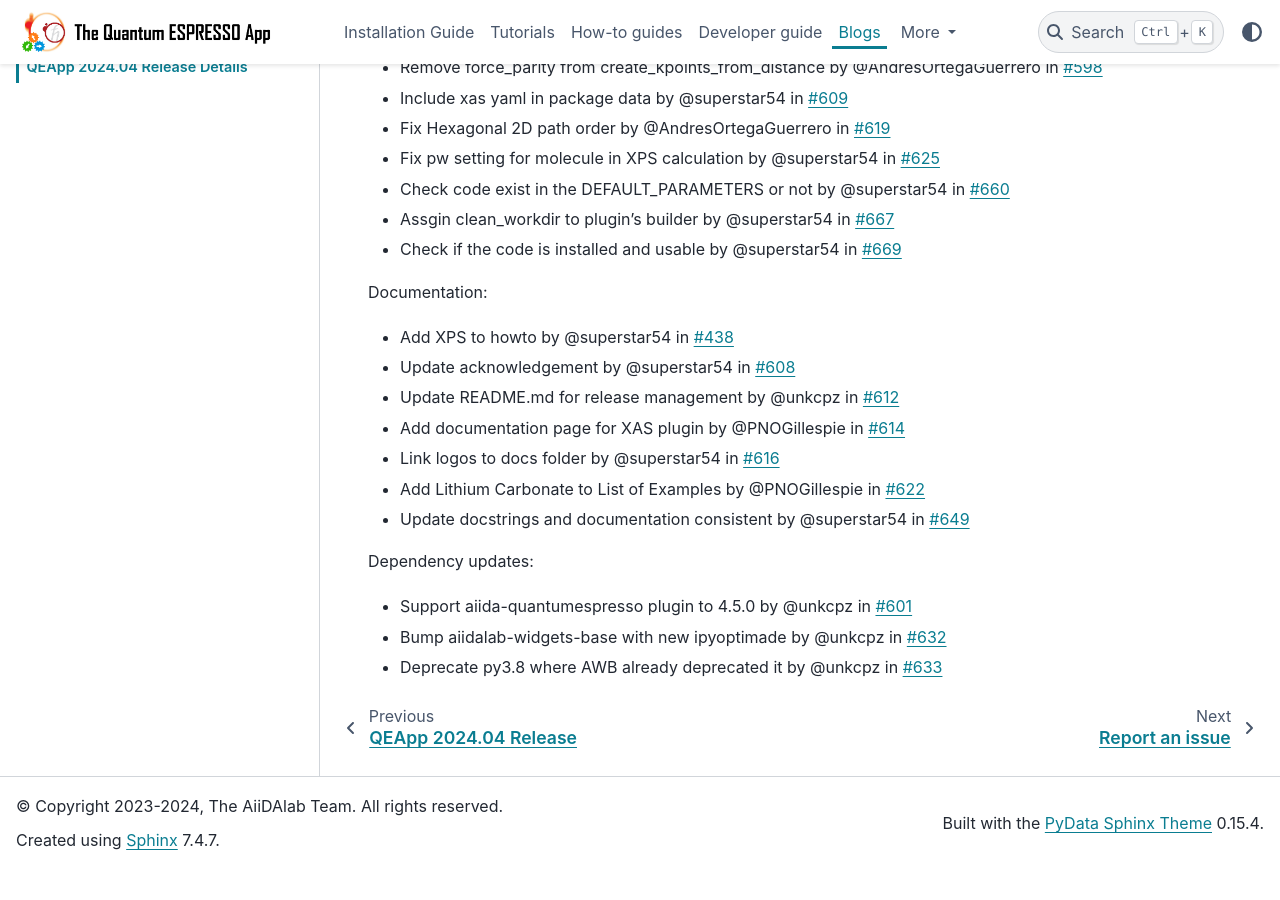
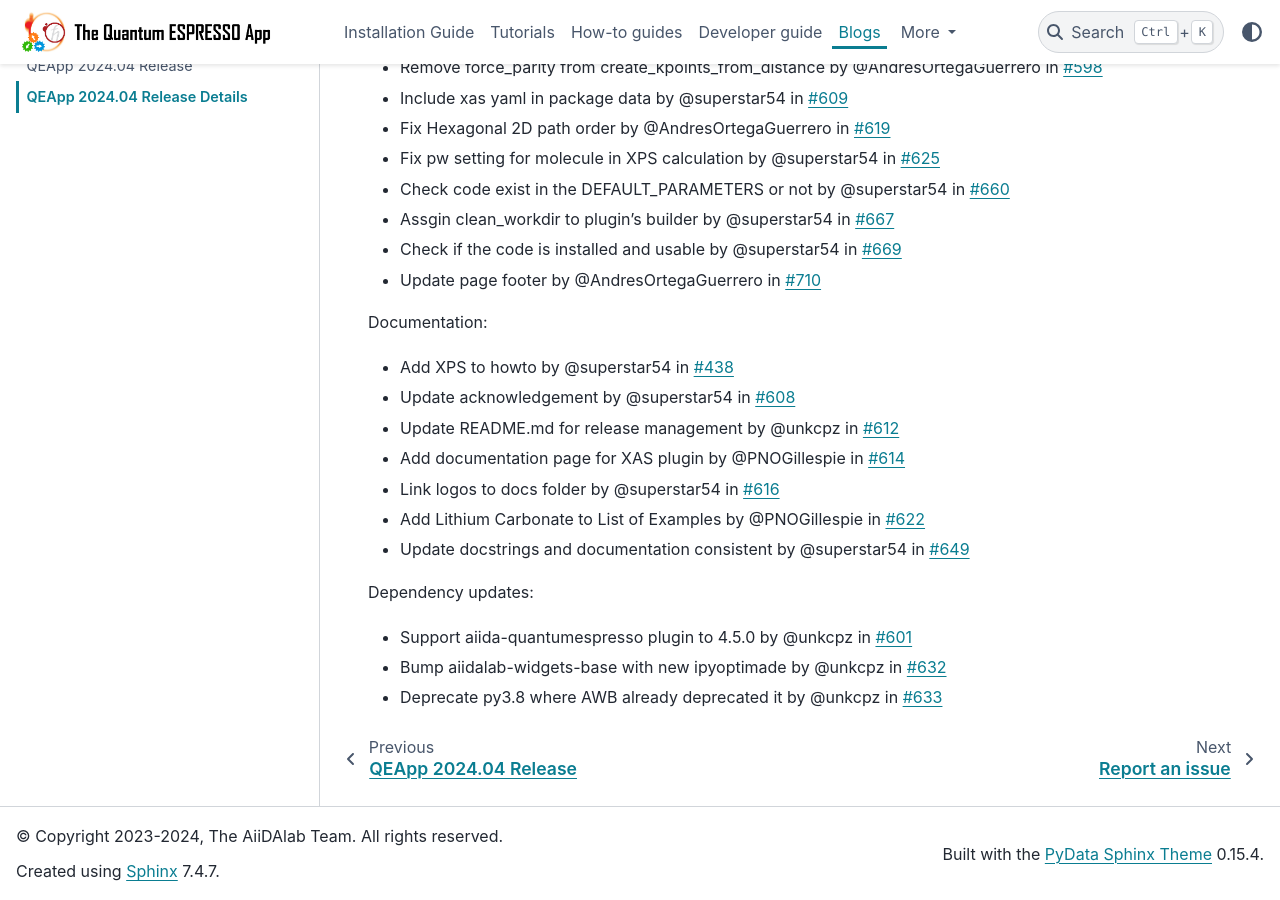
Before and after one commit to aiidalab/aiidalab-qe, a Sphinx documentation site: the page built from docs/source/blogs/release_202404_details.rst, in a window 1280 px wide and 900 px high, scrolled down 1187 px. Built offline with Sphinx 7.4.7 and the PyData theme 0.15.4, drawn with Linux system fonts in a browser that asks for light colours; before the commit the page ends 2057 px from its top, so only the background shows below that.

```diff
--- a/docs/source/blogs/release_202404_details.rst
+++ b/docs/source/blogs/release_202404_details.rst
@@ -52,6 +52,8 @@
 - Check code exist in the DEFAULT_PARAMETERS or not by @superstar54 in `#660 <https://github.com/aiidalab/aiidalab-qe/pull/660>`_
 - Assgin clean_workdir to plugin's builder by @superstar54 in `#667 <https://github.com/aiidalab/aiidalab-qe/pull/667>`_
 - Check if the code is installed and usable by @superstar54 in `#669 <https://github.com/aiidalab/aiidalab-qe/pull/669>`_
+- Update page footer by @AndresOrtegaGuerrero in `#710 <https://github.com/aiidalab/aiidalab-qe/pull/710>`_
+
 
 Documentation:
 
```
